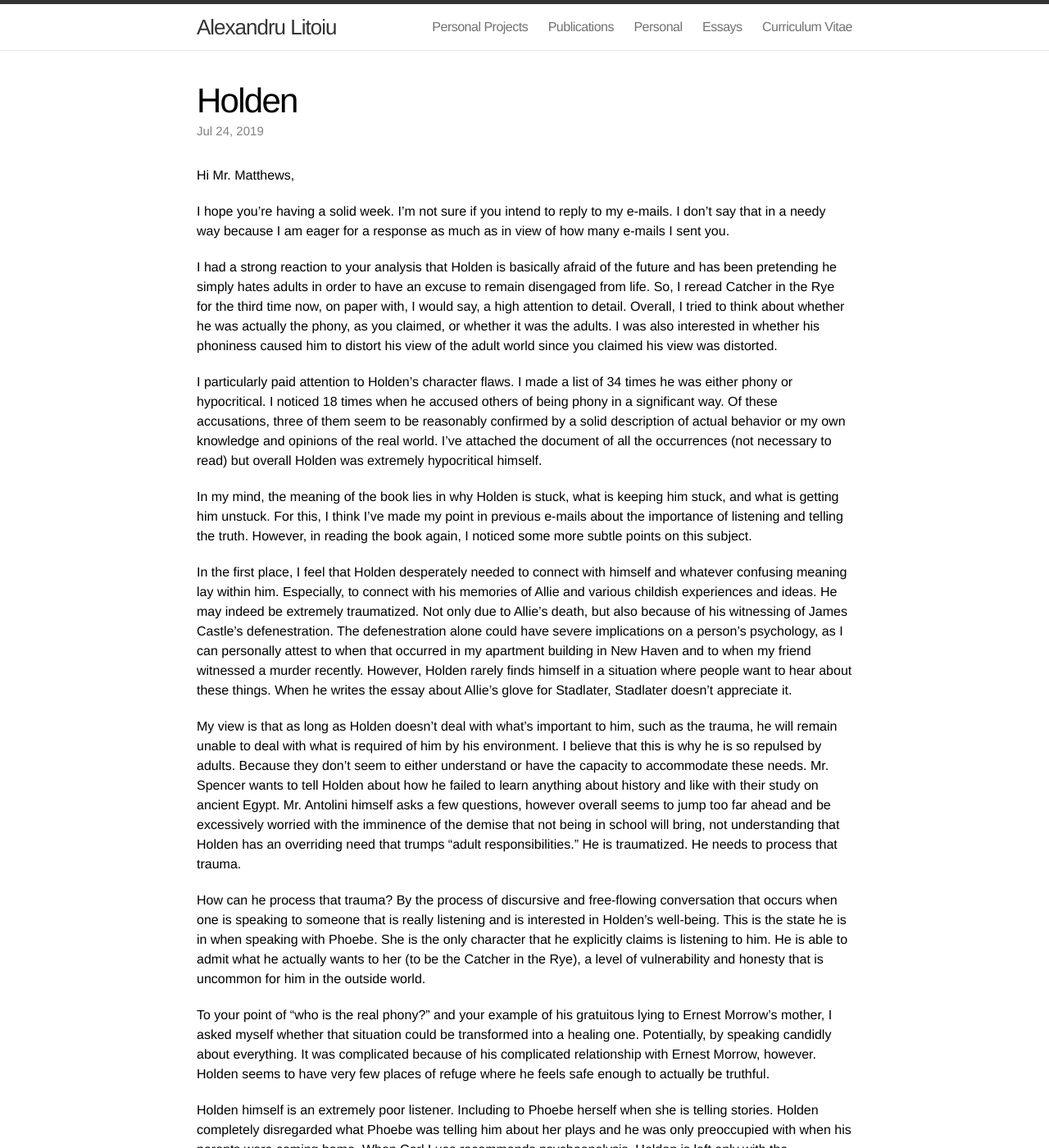
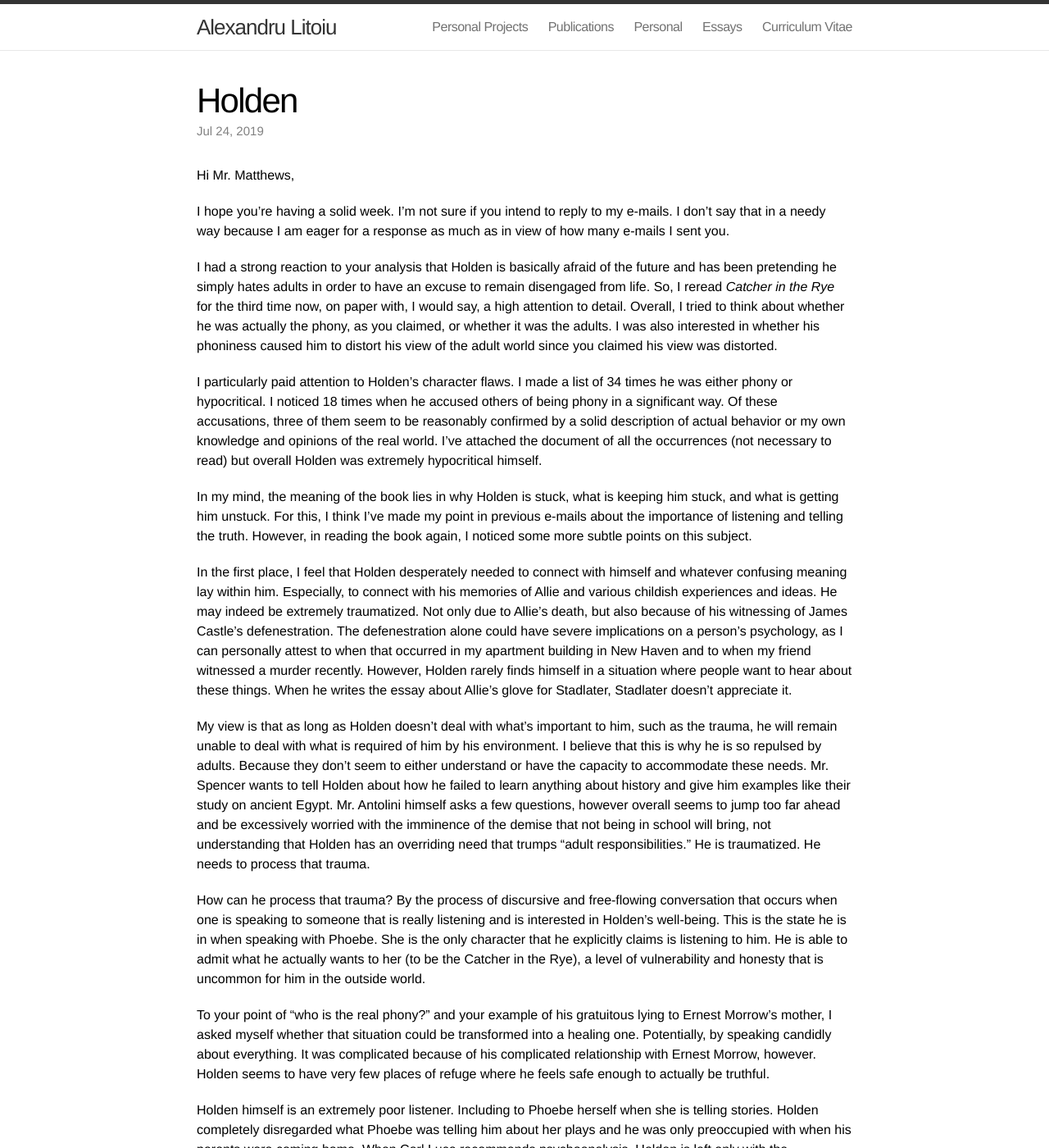
Before and after one commit to alitoiu/alitoiu.github.io, a Jekyll site: the page built from _posts/2019-07-24-Holden.markdown, in a window 1280 px wide and 1400 px high. Shown: the whole window at 82% size. Built offline with Jekyll 4.4.1, drawn with Linux system fonts in a browser that asks for light colours.

Commit message:
Minor changes to Holden post

```diff
--- a/_posts/2019-07-24-Holden.markdown
+++ b/_posts/2019-07-24-Holden.markdown
@@ -8,7 +8,7 @@ Hi Mr. Matthews,
 
 I hope you're having a solid week. I'm not sure if you intend to reply to my e-mails. I don't say that in a needy way because I am eager for a response as much as in view of how many e-mails I sent you.
 
-I had a strong reaction to your analysis that Holden is basically afraid of the future and has been pretending he simply hates adults in order to have an excuse to remain disengaged from life. So, I reread Catcher in the Rye for the third time now, on paper with, I would say, a high attention to detail. Overall, I tried to think about whether he was actually the phony, as you claimed, or whether it was the adults. I was also interested in whether his phoniness caused him to distort his view of the adult world since you claimed his view was distorted.
+I had a strong reaction to your analysis that Holden is basically afraid of the future and has been pretending he simply hates adults in order to have an excuse to remain disengaged from life. So, I reread *Catcher in the Rye* for the third time now, on paper with, I would say, a high attention to detail. Overall, I tried to think about whether he was actually the phony, as you claimed, or whether it was the adults. I was also interested in whether his phoniness caused him to distort his view of the adult world since you claimed his view was distorted.
 
 I particularly paid attention to Holden's character flaws. I made a list of 34 times he was either phony or hypocritical. I noticed 18 times when he accused others of being phony in a significant way. Of these accusations, three of them seem to be reasonably confirmed by a solid description of actual behavior or my own knowledge and opinions of the real world. I've attached the document of all the occurrences (not necessary to read) but overall Holden was extremely hypocritical himself.
 
@@ -16,7 +16,7 @@ In my mind, the meaning of the book lies in why Holden is stuck, what is keeping
 
 In the first place, I feel that Holden desperately needed to connect with himself and whatever confusing meaning lay within him. Especially, to connect with his memories of Allie and various childish experiences and ideas. He may indeed be extremely traumatized. Not only due to Allie's death, but also because of his witnessing of James Castle's defenestration. The defenestration alone could have severe implications on a person's psychology, as I can personally attest to when that occurred in my apartment building in New Haven and to when my friend witnessed a murder recently. However, Holden rarely finds himself in a situation where people want to hear about these things. When he writes the essay about Allie's glove for Stadlater, Stadlater doesn't appreciate it.
 
-My view is that as long as Holden doesn't deal with what's important to him, such as the trauma, he will remain unable to deal with what is required of him by his environment. I believe that this is why he is so repulsed by adults. Because they don't seem to either understand or have the capacity to accommodate these needs. Mr. Spencer wants to tell Holden about how he failed to learn anything about history and like with their study on ancient Egypt. Mr. Antolini himself asks a few questions, however overall seems to jump too far ahead and be excessively worried with the imminence of the demise that not being in school will bring, not understanding that Holden has an overriding need that trumps "adult responsibilities." He is traumatized. He needs to process that trauma.
+My view is that as long as Holden doesn't deal with what's important to him, such as the trauma, he will remain unable to deal with what is required of him by his environment. I believe that this is why he is so repulsed by adults. Because they don't seem to either understand or have the capacity to accommodate these needs. Mr. Spencer wants to tell Holden about how he failed to learn anything about history and give him examples like their study on ancient Egypt. Mr. Antolini himself asks a few questions, however overall seems to jump too far ahead and be excessively worried with the imminence of the demise that not being in school will bring, not understanding that Holden has an overriding need that trumps "adult responsibilities." He is traumatized. He needs to process that trauma.
 
 How can he process that trauma? By the process of discursive and free-flowing conversation that occurs when one is speaking to someone that is really listening and is interested in Holden's well-being. This is the state he is in when speaking with Phoebe. She is the only character that he explicitly claims is listening to him. He is able to admit what he actually wants to her (to be the Catcher in the Rye), a level of vulnerability and honesty that is uncommon for him in the outside world.
 
```
